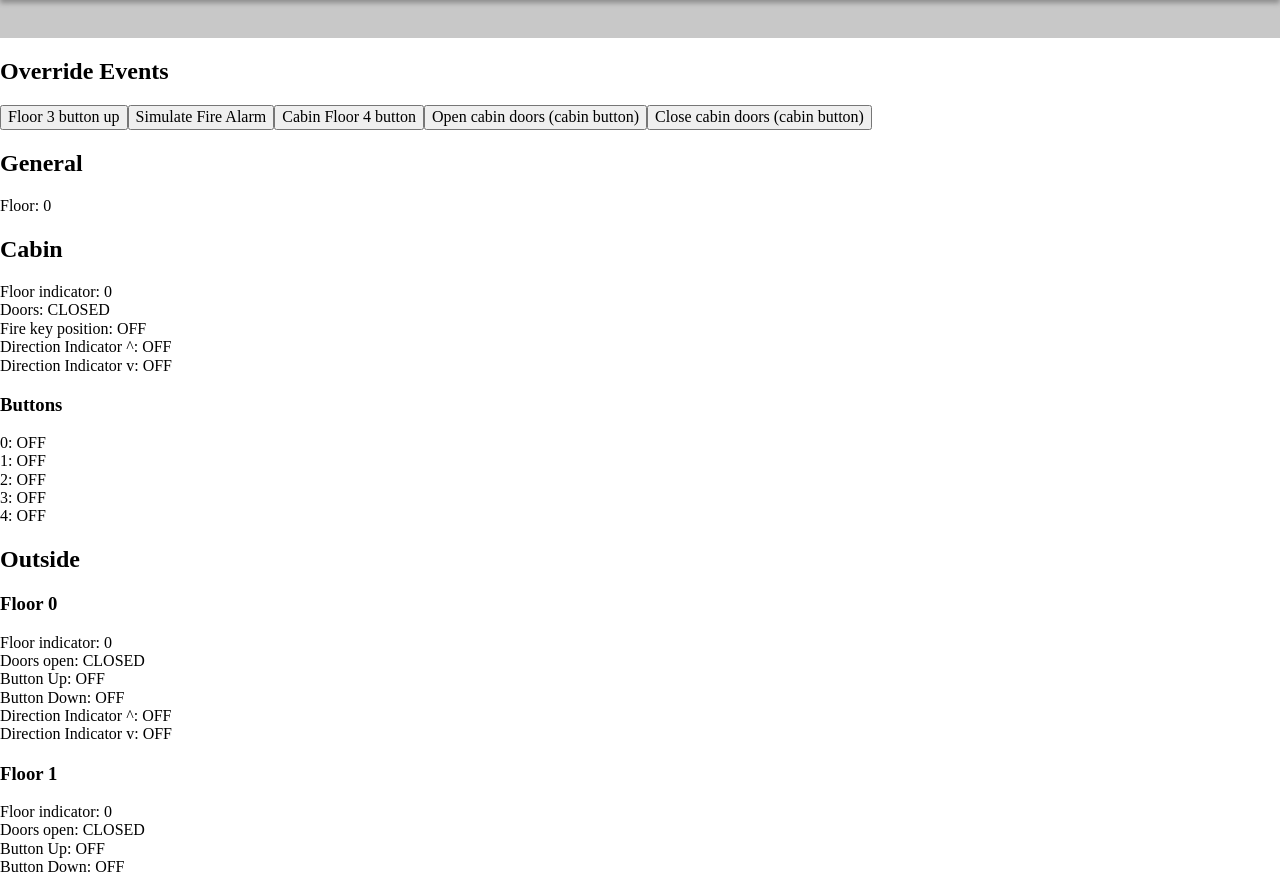
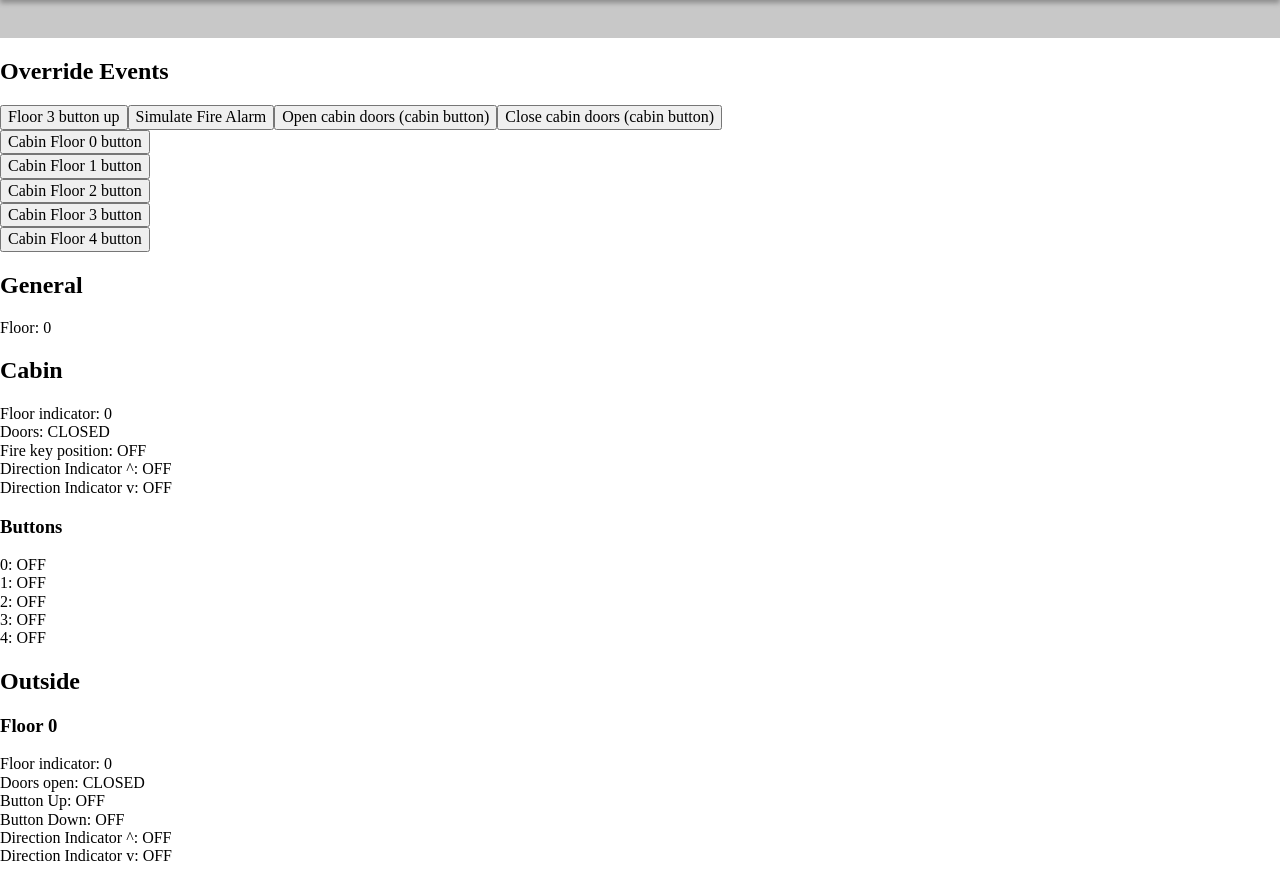
Before and after one commit to Vynlar/elevator-simulator, a React (Create React App) app: page / in a window 1280 px wide. Shown: the part 1162-2038 px from the top of the page. Built offline with nearby package versions, Linux system fonts and the light colour scheme; a web font is replaced by a local one.

Commit message:
Added the rest of the cabin buttons.

```diff
--- a/src/Elevator.js
+++ b/src/Elevator.js
@@ -11,6 +11,10 @@ export const FIRE_KEY = {
   ON: 'ON',
   RESET: 'RESET',
 }
+
+const listStyle = {
+  "list-style-type": "none",
+};
 
 class Elevator extends Component {
   static propTypes = {
@@ -191,9 +195,25 @@ class Elevator extends Component {
               <h2>Override Events</h2>
               <button onClick={() => this.props.listeners.onFloorCall(this.commands, 3, true, false)}>Floor 3 button up </button>
               <button onClick={() => this.props.listeners.onFireAlarm(this.commands, this.state.floor)}>Simulate Fire Alarm</button>
-              <button onClick={() => this.props.listeners.onCabinRequest(this.commands, 4)}> Cabin Floor 4 button</button>
               <button onClick={() => this.props.listeners.onDoorOpenRequest(this.commands)}>Open cabin doors (cabin button)</button>
               <button onClick={() => this.props.listeners.onDoorCloseRequest(this.commands)}>Close cabin doors (cabin button)</button>
+              <ui style={listStyle}>
+                <li>
+                  <button onClick={() => this.props.listeners.onCabinRequest(this.commands, 0)}> Cabin Floor 0 button</button>
+                </li>
+                <li>
+                  <button onClick={() => this.props.listeners.onCabinRequest(this.commands, 1)}> Cabin Floor 1 button</button>
+                </li>
+                <li>
+                  <button onClick={() => this.props.listeners.onCabinRequest(this.commands, 2)}> Cabin Floor 2 button</button>
+                </li>
+                <li>
+                  <button onClick={() => this.props.listeners.onCabinRequest(this.commands, 3)}> Cabin Floor 3 button</button>
+                </li>
+                <li>
+                  <button onClick={() => this.props.listeners.onCabinRequest(this.commands, 4)}> Cabin Floor 4 button</button>
+                </li>
+              </ui>
           </div>
           <div>
               <h2>General</h2>
```
